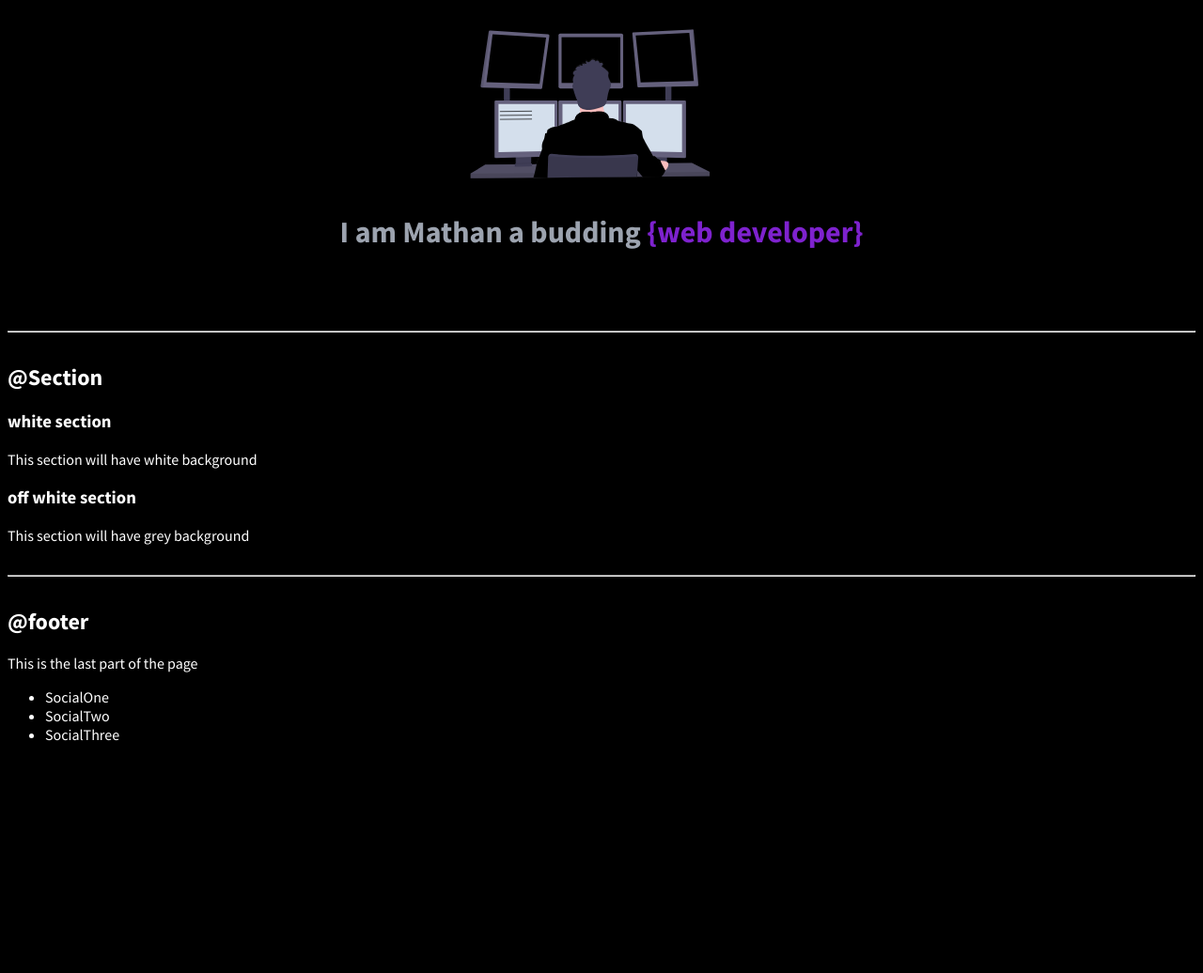
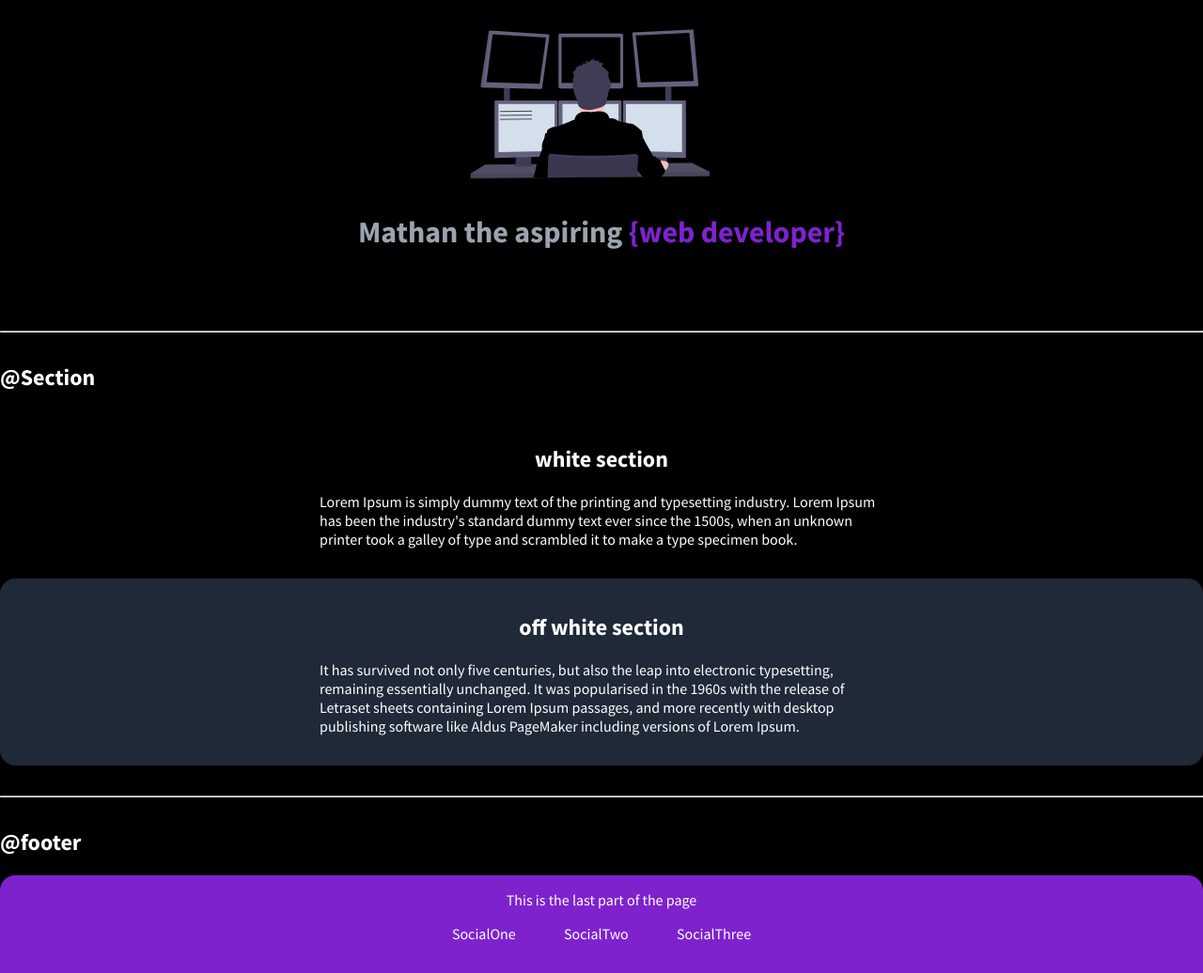
Before and after one commit to Mathan-T/neogcamp-lesson-3-live, a plain HTML site: page index.html in a window 1280 px wide. Shown: the part 1573-2609 px from the top of the page at 94% size. Before the commit the page ends 2381 px from the top, so only its background shows below. Drawn offline with Linux system fonts and the light colour scheme.

Commit message:
Added styles until the footer

```diff
--- a/index.html
+++ b/index.html
@@ -88,33 +88,43 @@
 
     <header class="hero">
         <img class="hero-img" src="images/hero1.svg" />
-        <h1 class=hero-heading>I am Mathan a budding <span class=hero-inverted>{web developer}</span></h1>
+        <h1 class=hero-heading>Mathan the aspiring <span class=hero-inverted>{web developer}</span></h1>
     </header>
 
     <hr>
 
     <h2>@Section</h2>
 
-    <section>
-        <h3>white section</h3>
-        <p>This section will have white background</p>
+    <section class="section">
+        <h1>white section</h1>
+        <div class= "container container-center">
+        <p>Lorem Ipsum is simply dummy text of the printing and typesetting industry. Lorem Ipsum has been the industry's standard dummy text ever since the 1500s, when an unknown printer took a galley of type and scrambled it to make a type specimen book.</p>
+    </div>
     </section>
 
-    <section>
-        <h3>off white section</h3>
-        <p>This section will have grey background</p>
+    <section class="section ow">
+        <h1>off white section</h1>
+        <div class="container container-center">
+        <p>It has survived not only five centuries, but also the leap into electronic typesetting, remaining essentially unchanged. It was popularised in the 1960s with the release of Letraset sheets containing Lorem Ipsum passages, and more recently with desktop publishing software like Aldus PageMaker including versions of Lorem Ipsum.</p>
+        </div>
     </section>
 
     <hr>
 
     <h2>@footer</h2>
 
-    <footer>
-        <div>This is the last part of the page</div>
-        <ul>
-            <li>SocialOne</li>
-            <li>SocialTwo</li>
-            <li>SocialThree</li>
+    <footer class="footer">
+        <div class="footer-heading">This is the last part of the page</div>
+        <ul class="social-links list-non-bullet">
+            <li class="list-item-inline">
+                <a class="link" href="/">SocialOne</a>
+            </li>
+            <li class="list-item-inline">
+                <a class="link" href="/">SocialTwo</a>
+            </li>
+            <li class="list-item-inline">
+                <a class="link" href="/">SocialThree</a>
+            </li>
         </ul>
     </footer>
 
--- a/styles.css
+++ b/styles.css
@@ -2,12 +2,14 @@
 
 body {
     font-family: 'Source Sans Pro', sans-serif;
+    margin: 0px;
 }
 
 :root {
     --primary-color: #7E22CE;
     --gray-color: #9CA3AF;
     background-color: black;
+    --off-gray: #1F2937;
     color: white;
 }
 
@@ -102,3 +104,37 @@ hr {
 .hero .hero-inverted {
     color: var(--primary-color)
 }
+
+/* section */
+
+.section {
+    padding: 1rem;
+}
+
+.section h1 {
+    text-align: center
+}
+
+.ow {
+    background-color: var(--off-gray);
+    border-radius: 1rem;
+}
+
+
+/* footer */
+
+footer {
+    background-color: var(--primary-color);
+    padding: 1rem 0rem;
+    text-align: center;
+    border-top-left-radius: 1rem;
+    border-top-right-radius: 1rem;
+}
+
+.footer .link {
+    color: white;
+}
+
+.footer ul {
+    padding-inline-start: 0px;
+}
```
